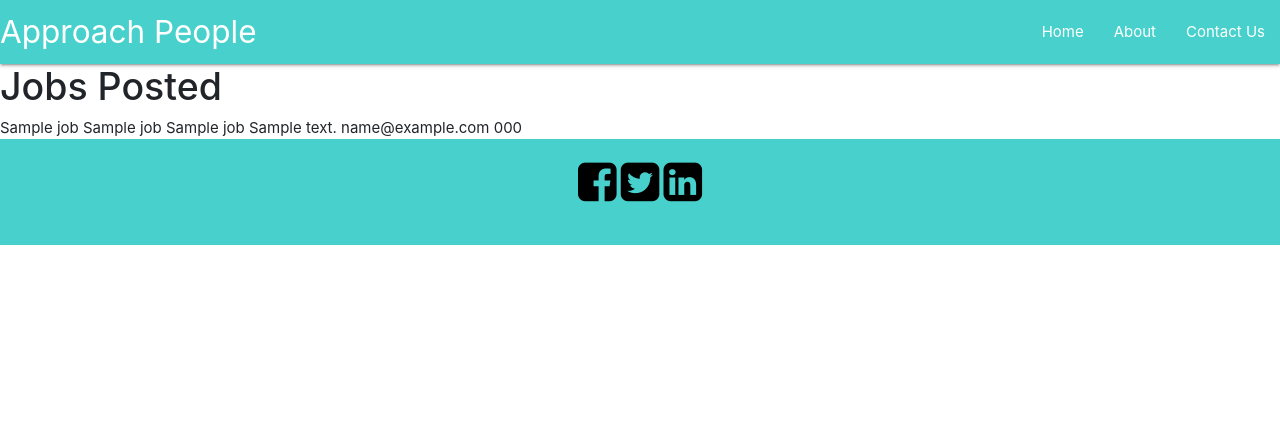
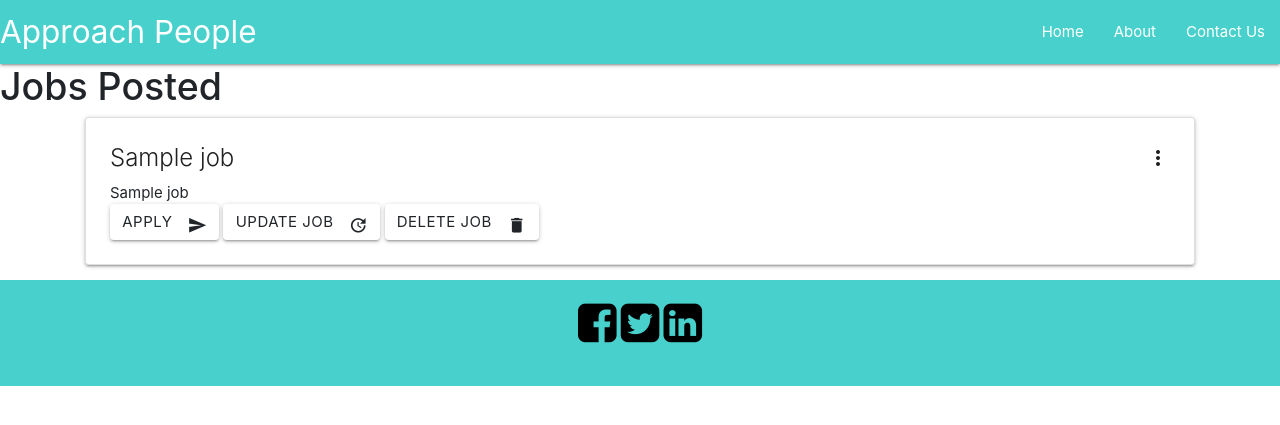
Before and after one commit to Code-Institute-Submissions/approach_people, a Flask app: page /jobs_posted in a window 1280 px wide. Shown: the top 425 px of the page. Run offline with Flask 2, Linux system fonts and the light colour scheme; a database or web service that is not in the repository returns one stand-in record (values such as "Sample title"); some libraries are stand-ins or nearby versions.

Commit message:
Added materialize cards to jobs-posted and with for loop populated job contents in cards

```diff
--- a/static/js/script.js
+++ b/static/js/script.js
@@ -2,7 +2,7 @@ $(document).ready(function () {
   $(".sidenav").sidenav();
   $("select").formSelect();
 });
-$(".datepicker").pickadate({
+$(".datepicker").datepicker({
   selectMonths: true, // Creates a dropdown to control month
   selectYears: 15, // Creates a dropdown of 15 years to control year,
   today: "Today",
@@ -10,9 +10,3 @@ $(".datepicker").pickadate({
   close: "Ok",
   closeOnSelect: false, // Close upon selecting a date,
 });
-document.getElementById("matfix").addEventListener("click", function (e) {
-  e.stopPropagation();
-});
-document.getElementById("matfix-2").addEventListener("click", function (e) {
-  e.stopPropagation();
-});
--- a/templates/jobs-posted.html
+++ b/templates/jobs-posted.html
@@ -2,11 +2,31 @@
 {% block content %}
 <h1>Jobs Posted</h1>
 {% for job in jobs %}
-    {{job.category_name}}
-    {{job.company_name}}
-    {{job.job_title}}
-    {{job.job_description}}
-    {{job.email}}
-    {{job.telephone}}
+    <div class="container">
+    <div class="card">
+    <div class="card-image waves-effect waves-block waves-light">
+      <img class="activator" src="">
+    </div>
+    <div class="card-content">
+      <span class="card-title activator grey-text text-darken-4">{{job.job_title}}<i class="material-icons right">more_vert</i></span>
+      <p>{{job.company_name}}</p>
+      <a href="#"><button class="btn waves-effect waves-light" type="submit" name="action">Apply
+            <i class="material-icons right">send</i>
+            </button></a>
+      <a href="#"><button class="btn waves-effect waves-light" type="submit" name="action">Update Job
+            <i class="material-icons right">update</i>
+            </button></a>
+      <a href="#"><button class="btn waves-effect waves-light" type="submit" name="action">Delete Job
+            <i class="material-icons right">delete</i>
+            </button></a>
+    </div>
+    <div class="card-reveal">
+      <span class="card-title grey-text text-darken-4">{{job.job_title}}<i class="material-icons right">close</i></span>
+      <p>{{job.job_description}}</p>
+      <p>Email: {{job.email}}</p>
+      <p>Telephone: {{job.telephone}}</p>
+    </div>
+  </div>
+  </div>
 {% endfor %}
 {% endblock %}
```
Also changed, not shown: templates/post-job.html (+11 -4 lines).
